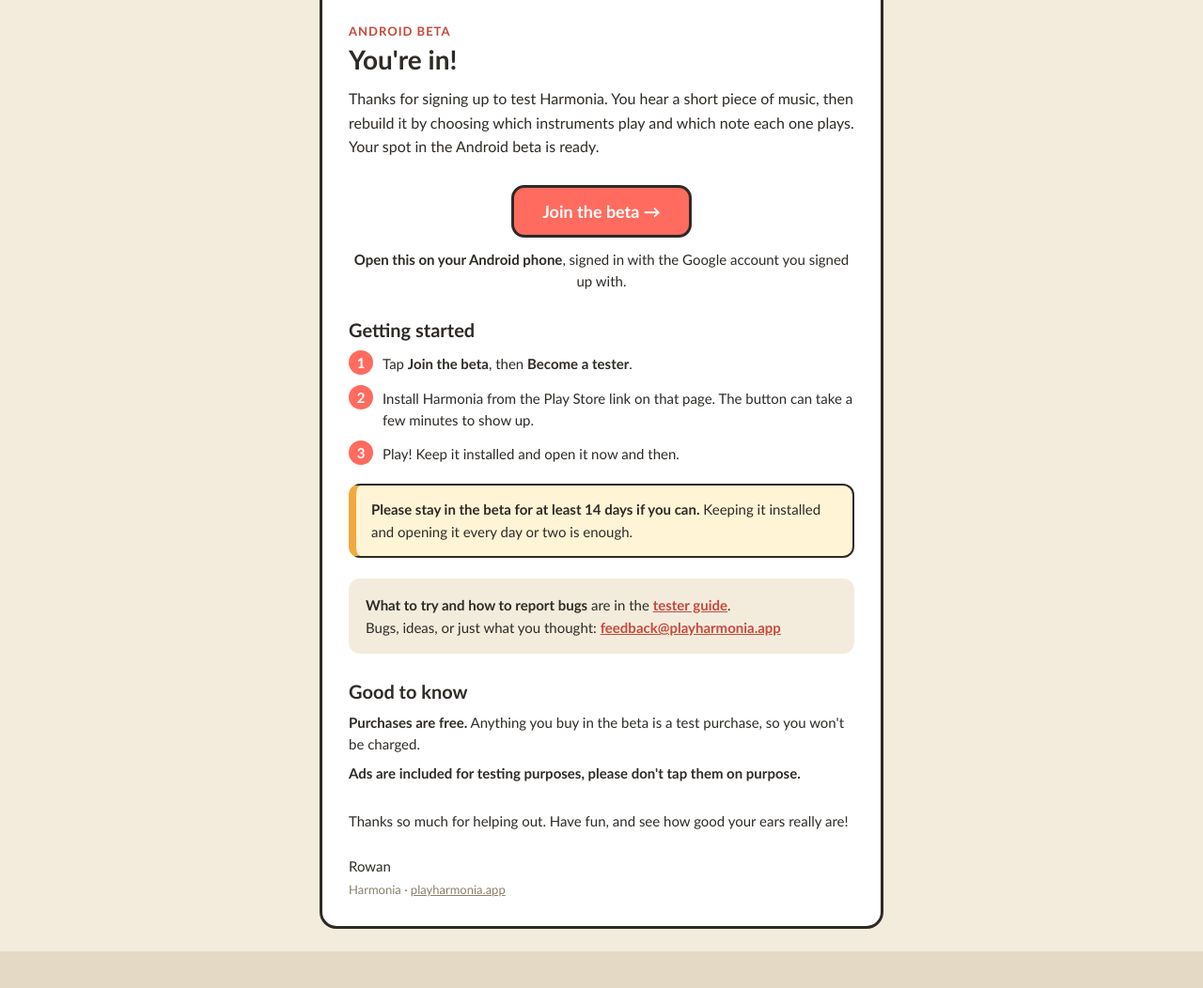
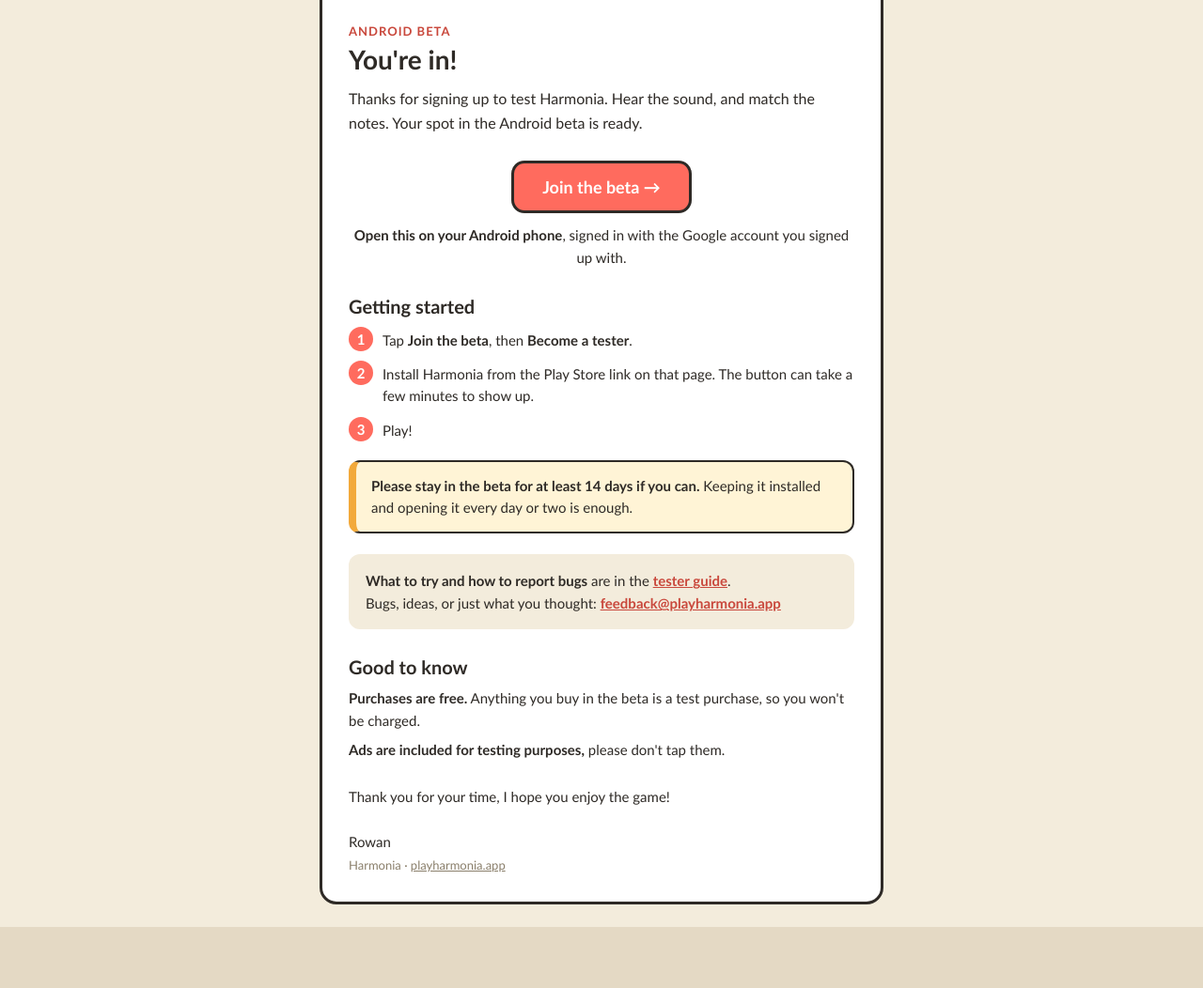
Before and after one commit to rowanvredenburg/playharmonia-site, a plain HTML site: page beta/invite-email/index.html in a window 1280 px wide. Shown: the part 582-1634 px from the top of the page at 94% size. After the commit the page ends 1609 px from the top, so only its background shows below. Drawn offline with Linux system fonts and the light colour scheme.

Commit message:
Invite email: Rowan's wording for intro, ads note, step 3, sign-off
"A short piece of music" misdescribed the game; the intro now says
"Hear the sound, and match the notes." Step 3 is just "Play!" since the
14-day box covers keeping it installed.

Co-Authored-By: Claude Opus 5.5 <noreply@anthropic.com>

```diff
--- a/beta/invite-email/index.html
+++ b/beta/invite-email/index.html
@@ -42,7 +42,7 @@
   <tr><td style="padding:28px 28px 8px;">
     <p style="margin:0 0 6px;font-size:13px;font-weight:bold;letter-spacing:1px;text-transform:uppercase;color:#C9483C;">Android beta</p>
     <h1 style="margin:0 0 12px;font-size:28px;line-height:1.2;color:#2E2A26;">You're in!</h1>
-    <p style="margin:0 0 12px;font-size:16px;line-height:1.6;">Thanks for signing up to test Harmonia. You hear a short piece of music, then rebuild it by choosing which instruments play and which note each one plays. Your spot in the Android beta is ready.</p>
+    <p style="margin:0 0 12px;font-size:16px;line-height:1.6;">Thanks for signing up to test Harmonia. Hear the sound, and match the notes. Your spot in the Android beta is ready.</p>
   </td></tr>
 
   <!-- CTA -->
@@ -64,7 +64,7 @@
       <tr><td width="36" valign="top" style="padding:0 0 10px;"><span style="display:inline-block;width:26px;height:26px;line-height:26px;text-align:center;border-radius:13px;background:#FF6B5E;color:#fff;font-weight:bold;">2</span></td>
           <td valign="top" style="padding:3px 0 10px;">Install Harmonia from the Play Store link on that page. The button can take a few minutes to show up.</td></tr>
       <tr><td width="36" valign="top" style="padding:0 0 10px;"><span style="display:inline-block;width:26px;height:26px;line-height:26px;text-align:center;border-radius:13px;background:#FF6B5E;color:#fff;font-weight:bold;">3</span></td>
-          <td valign="top" style="padding:3px 0 10px;">Play! Keep it installed and open it now and then.</td></tr>
+          <td valign="top" style="padding:3px 0 10px;">Play!</td></tr>
     </table>
   </td></tr>
 
@@ -91,12 +91,12 @@
   <tr><td style="padding:22px 28px 4px;">
     <h2 style="margin:0 0 10px;font-size:20px;color:#2E2A26;">Good to know</h2>
     <p style="margin:0 0 8px;font-size:15px;line-height:1.55;"><strong>Purchases are free.</strong> Anything you buy in the beta is a test purchase, so you won't be charged.</p>
-    <p style="margin:0 0 8px;font-size:15px;line-height:1.55;"><strong>Ads are included for testing purposes, please don't tap them on purpose.</strong></p>
+    <p style="margin:0 0 8px;font-size:15px;line-height:1.55;"><strong>Ads are included for testing purposes,</strong> please don't tap them.</p>
   </td></tr>
 
   <!-- Sign-off -->
   <tr><td style="padding:14px 28px 28px;font-size:15px;line-height:1.6;">
-    Thanks so much for helping out. Have fun, and see how good your ears really are!<br><br>
+    Thank you for your time, I hope you enjoy the game!<br><br>
     Rowan<br>
     <span style="color:#8A7F6B;font-size:13px;">Harmonia &middot; <a href="https://playharmonia.app" style="color:#8A7F6B;">playharmonia.app</a></span>
   </td></tr>
```
